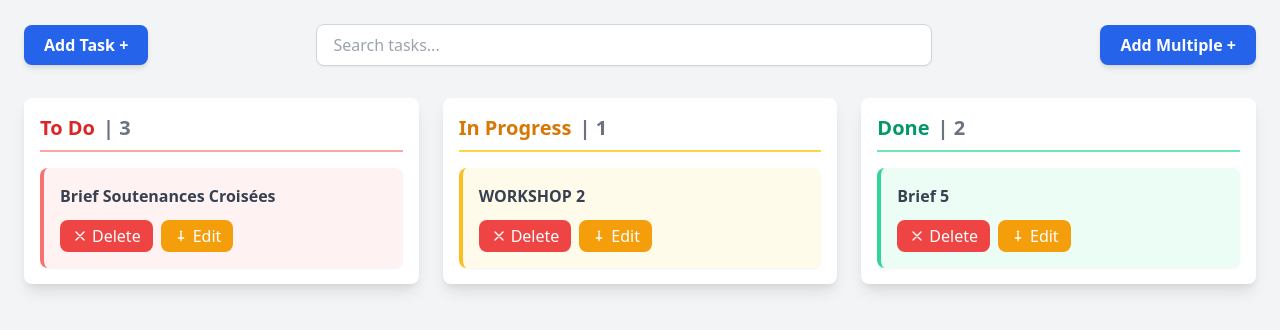
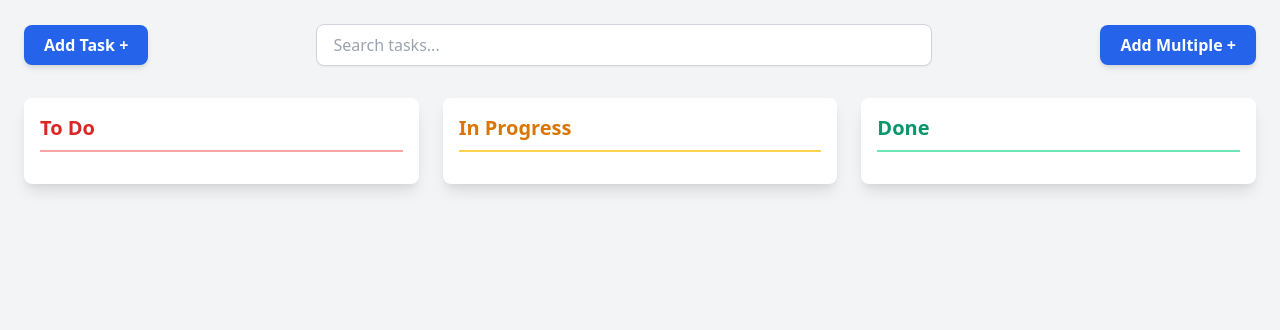
Before and after one commit to hichamoubaha/brief-4-to-do-lists, a website: page src/index.html in a window 1280 px wide. Drawn offline with nearby package versions, Linux system fonts and the light colour scheme.

Commit message:
change the template of to do with new one

```diff
--- a/src/index.html
+++ b/src/index.html
@@ -8,99 +8,39 @@
 </head>
 <body class="bg-gray-100 p-6 font-sans">
   <div class="container mx-auto">
-
+    <!-- Header with Add Task buttons -->
     <div class="flex justify-between items-center mb-8">
-      <button class="bg-blue-600 text-white px-5 py-2 rounded-lg hover:bg-blue-700 shadow-md">
+      <button onclick="openAddTaskModal()" class="bg-blue-600 text-white px-5 py-2 rounded-lg hover:bg-blue-700 shadow-md">
         <span class="font-semibold">Add Task +</span>
       </button>
-      <input type="text" placeholder="Search tasks..." class="border border-gray-300 rounded-lg px-4 py-2 w-1/2 shadow-sm focus:outline-none focus:ring-2 focus:ring-blue-500" />
-      <button class="bg-blue-600 text-white px-5 py-2 rounded-lg hover:bg-blue-700 shadow-md">
+      <input id="search" oninput="filterTasks()" type="text" placeholder="Search tasks..." class="border border-gray-300 rounded-lg px-4 py-2 w-1/2 shadow-sm focus:outline-none focus:ring-2 focus:ring-blue-500" />
+      <button onclick="openAddTaskModal()" class="bg-blue-600 text-white px-5 py-2 rounded-lg hover:bg-blue-700 shadow-md">
         <span class="font-semibold">Add Multiple +</span>
       </button>
     </div>
 
     <!-- Task Sections -->
     <div class="grid grid-cols-3 gap-6">
-      <!-- To Do Section -->
-      <div class="bg-white rounded-lg shadow-lg p-4">
-        <h2 class="text-xl font-semibold flex items-center text-red-600 border-b-2 border-red-300 pb-2 mb-4">
-          To Do <span class="text-gray-500 ml-2">| 3</span>
-        </h2>
-        <div class="space-y-4">
-          <div class="bg-red-50 border-l-4 border-red-400 p-4 rounded-lg shadow-sm">
-            <p class="font-semibold text-gray-700">Brief Soutenances Croisées</p>
-            <div class="flex space-x-2 mt-3">
-              <button class="flex items-center bg-red-500 text-white px-3 py-1 rounded-lg hover:bg-red-600">
-                <svg xmlns="http://www.w3.org/2000/svg" class="h-4 w-4 mr-1" fill="none" viewBox="0 0 24 24" stroke="currentColor">
-                  <path stroke-linecap="round" stroke-linejoin="round" stroke-width="2" d="M6 18L18 6M6 6l12 12" />
-                </svg>
-                Delete
-              </button>
-              <button class="flex items-center bg-yellow-500 text-white px-3 py-1 rounded-lg hover:bg-yellow-600">
-                <svg xmlns="http://www.w3.org/2000/svg" class="h-4 w-4 mr-1" fill="none" viewBox="0 0 24 24" stroke="currentColor">
-                  <path stroke-linecap="round" stroke-linejoin="round" stroke-width="2" d="M11 5h2M12 6v13m4-4H8" />
-                </svg>
-                Edit
-              </button>
-            </div>
-          </div>
-          <!-- Repeat similar structure for other To Do tasks -->
-        </div>
+      <div id="todo" class="task-section bg-white rounded-lg shadow-lg p-4" data-status="To Do">
+        <h2 class="text-xl font-semibold flex items-center text-red-600 border-b-2 border-red-300 pb-2 mb-4">To Do</h2>
+        <div class="space-y-4 task-list"></div>
       </div>
 
-      <!-- In Progress Section -->
-      <div class="bg-white rounded-lg shadow-lg p-4">
-        <h2 class="text-xl font-semibold flex items-center text-yellow-600 border-b-2 border-yellow-300 pb-2 mb-4">
-          In Progress <span class="text-gray-500 ml-2">| 1</span>
-        </h2>
-        <div class="space-y-4">
-          <div class="bg-yellow-50 border-l-4 border-yellow-400 p-4 rounded-lg shadow-sm">
-            <p class="font-semibold text-gray-700">WORKSHOP 2</p>
-            <div class="flex space-x-2 mt-3">
-              <button class="flex items-center bg-red-500 text-white px-3 py-1 rounded-lg hover:bg-red-600">
-                <svg xmlns="http://www.w3.org/2000/svg" class="h-4 w-4 mr-1" fill="none" viewBox="0 0 24 24" stroke="currentColor">
-                  <path stroke-linecap="round" stroke-linejoin="round" stroke-width="2" d="M6 18L18 6M6 6l12 12" />
-                </svg>
-                Delete
-              </button>
-              <button class="flex items-center bg-yellow-500 text-white px-3 py-1 rounded-lg hover:bg-yellow-600">
-                <svg xmlns="http://www.w3.org/2000/svg" class="h-4 w-4 mr-1" fill="none" viewBox="0 0 24 24" stroke="currentColor">
-                  <path stroke-linecap="round" stroke-linejoin="round" stroke-width="2" d="M11 5h2M12 6v13m4-4H8" />
-                </svg>
-                Edit
-              </button>
-            </div>
-          </div>
-        </div>
+      <div id="in-progress" class="task-section bg-white rounded-lg shadow-lg p-4" data-status="In Progress">
+        <h2 class="text-xl font-semibold flex items-center text-yellow-600 border-b-2 border-yellow-300 pb-2 mb-4">In Progress</h2>
+        <div class="space-y-4 task-list"></div>
       </div>
 
-      <!-- Done Section -->
-      <div class="bg-white rounded-lg shadow-lg p-4">
-        <h2 class="text-xl font-semibold flex items-center text-green-600 border-b-2 border-green-300 pb-2 mb-4">
-          Done <span class="text-gray-500 ml-2">| 2</span>
-        </h2>
-        <div class="space-y-4">
-          <div class="bg-green-50 border-l-4 border-green-400 p-4 rounded-lg shadow-sm">
-            <p class="font-semibold text-gray-700">Brief 5</p>
-            <div class="flex space-x-2 mt-3">
-              <button class="flex items-center bg-red-500 text-white px-3 py-1 rounded-lg hover:bg-red-600">
-                <svg xmlns="http://www.w3.org/2000/svg" class="h-4 w-4 mr-1" fill="none" viewBox="0 0 24 24" stroke="currentColor">
-                  <path stroke-linecap="round" stroke-linejoin="round" stroke-width="2" d="M6 18L18 6M6 6l12 12" />
-                </svg>
-                Delete
-              </button>
-              <button class="flex items-center bg-yellow-500 text-white px-3 py-1 rounded-lg hover:bg-yellow-600">
-                <svg xmlns="http://www.w3.org/2000/svg" class="h-4 w-4 mr-1" fill="none" viewBox="0 0 24 24" stroke="currentColor">
-                  <path stroke-linecap="round" stroke-linejoin="round" stroke-width="2" d="M11 5h2M12 6v13m4-4H8" />
-                </svg>
-                Edit
-              </button>
-            </div>
-          </div>
-          <!-- Repeat similar structure for other Done tasks -->
-        </div>
+      <div id="done" class="task-section bg-white rounded-lg shadow-lg p-4" data-status="Done">
+        <h2 class="text-xl font-semibold flex items-center text-green-600 border-b-2 border-green-300 pb-2 mb-4">Done</h2>
+        <div class="space-y-4 task-list"></div>
       </div>
     </div>
   </div>
+
+
+
+
+  <script src="action.js"></script>
 </body>
 </html>
```
